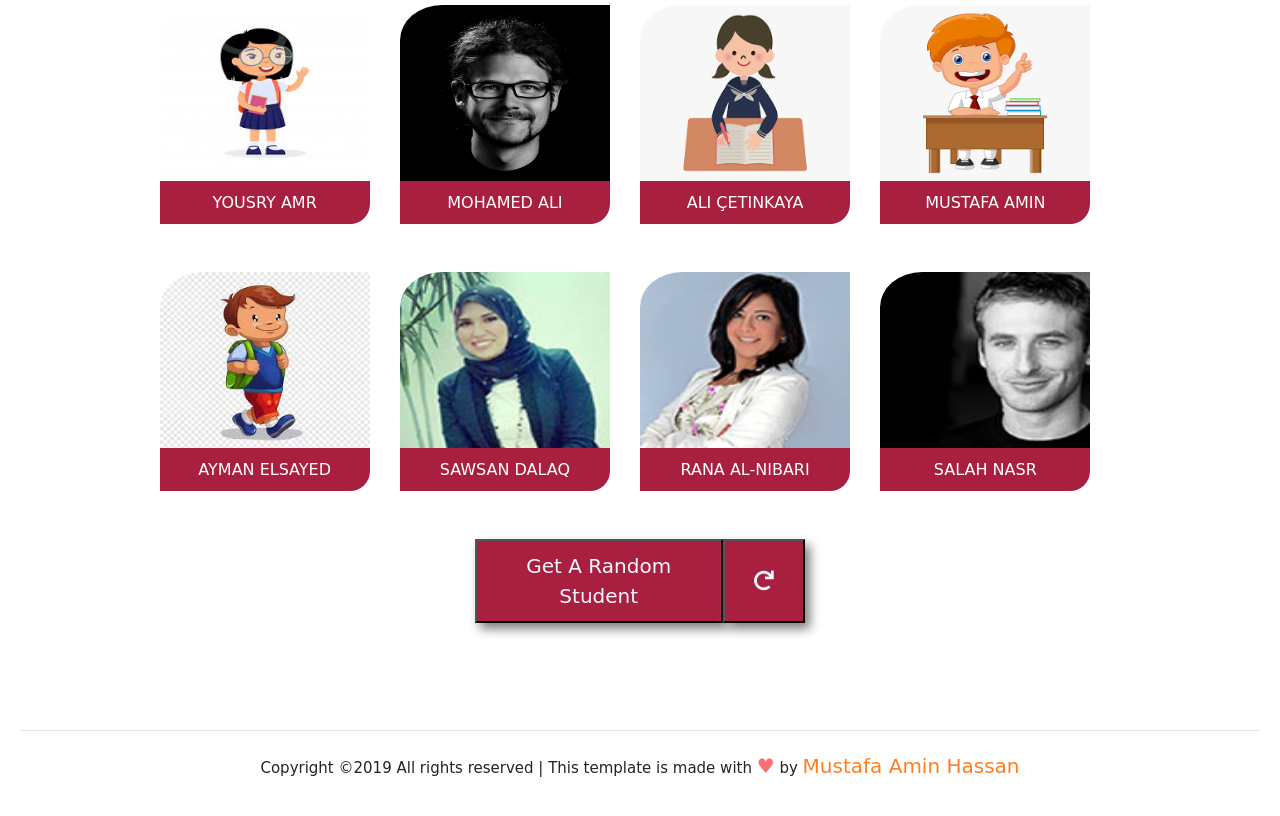
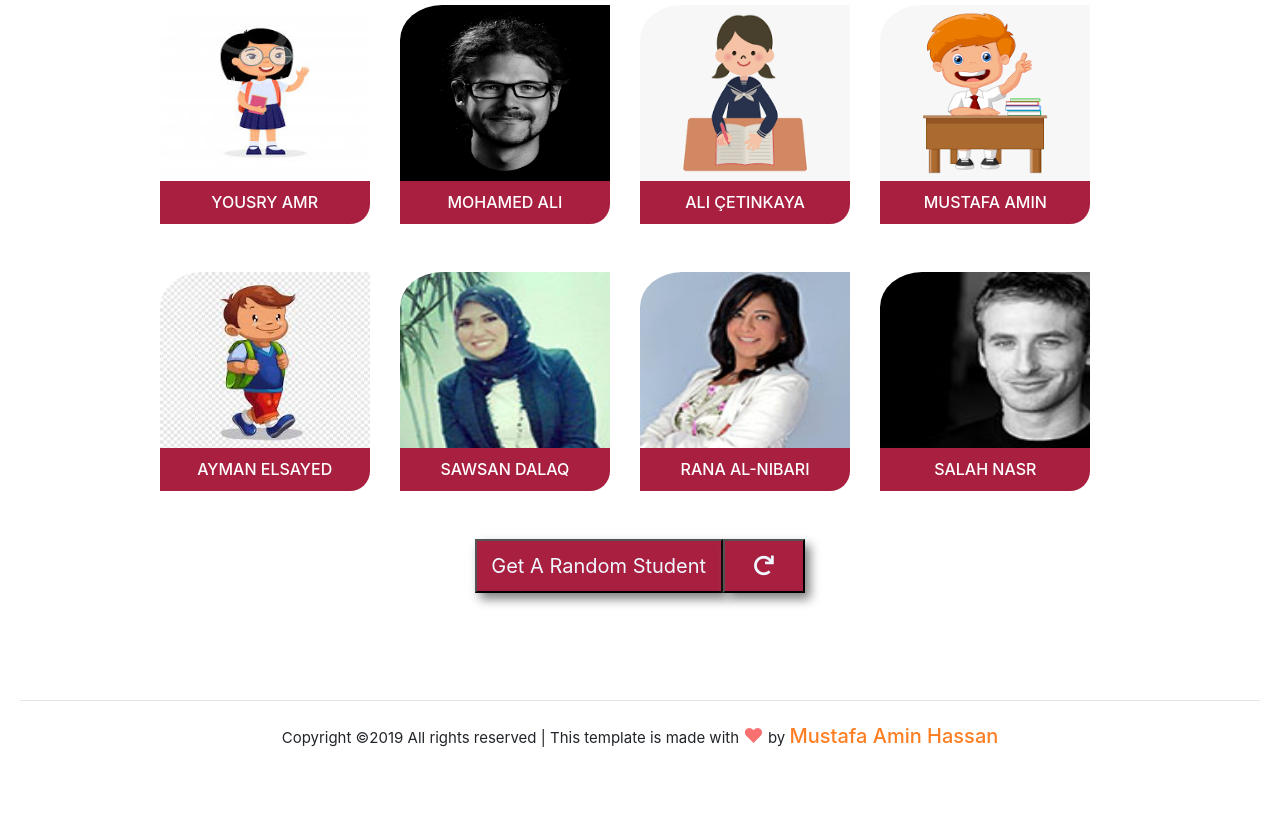
Before and after one commit to Mustafa-Amin1/Mustafa-Amin1.github.io, a plain HTML site: page index.html in a window 1280 px wide. Shown: the part 190-1006 px from the top of the page. After the commit the page ends 981 px from the top, so only its background shows below. Drawn offline with Linux system fonts and the light colour scheme.

Commit message:
update font

```diff
--- a/Css/style sheet.css
+++ b/Css/style sheet.css
@@ -10,7 +10,7 @@ body{
     margin:0;
     padding: 0;
     /* height: 2000px; */
-    font-family: 'ZCOOL Qingke HuangYou', cursive;
+    /* font-family: 'ZCOOL Qingke HuangYou', cursive; */
 }
 .overlay{
         background-color: rgba(0,0,0,.5);
@@ -175,7 +175,7 @@ section #result{
 }
 #footer p span{
     color: #FE7E23;
-    font-family: 'ZCOOL Qingke HuangYou', cursive;
+    /* font-family: 'ZCOOL Qingke HuangYou', cursive; */
     font-size: 20px;
     font-weight: 500;
 
```
